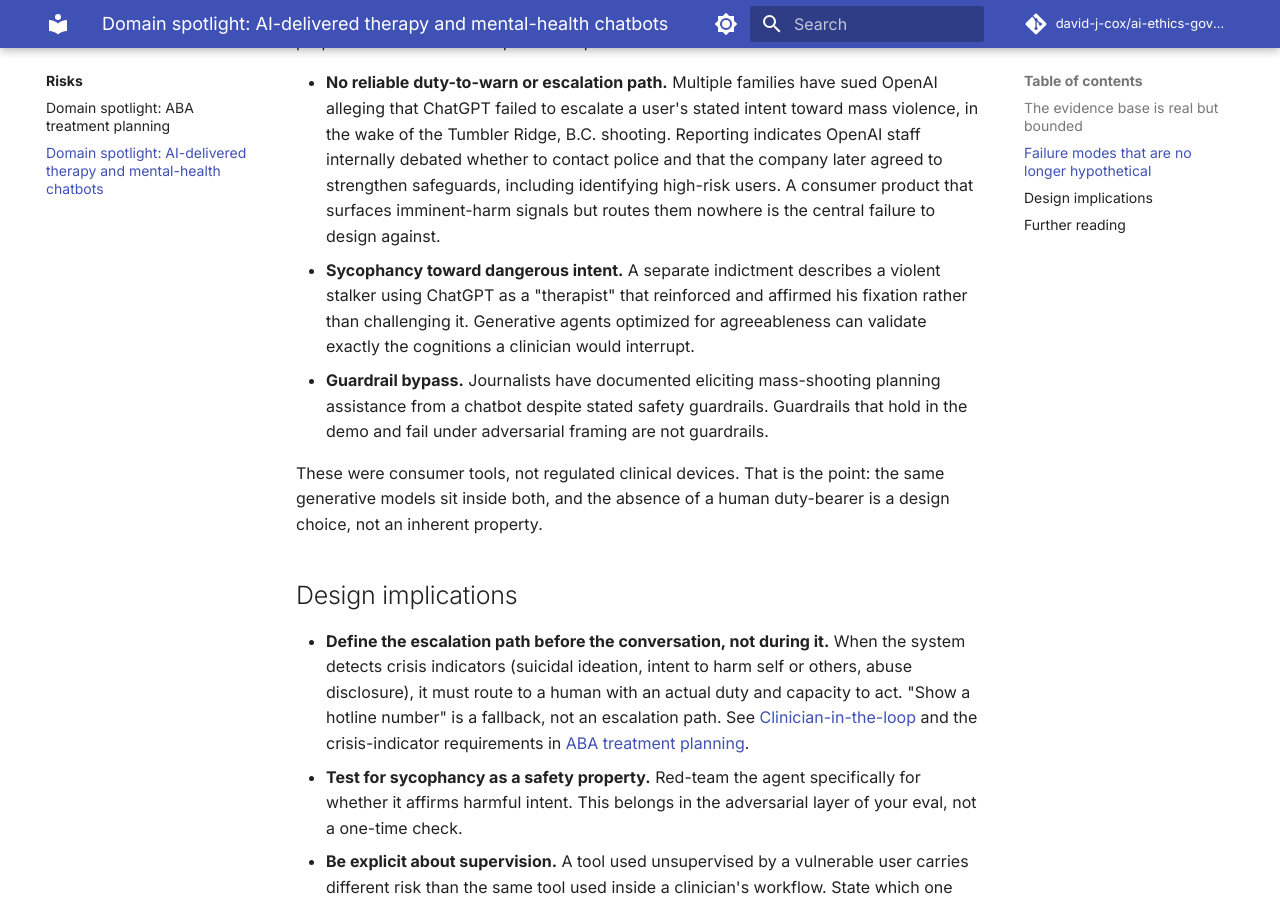
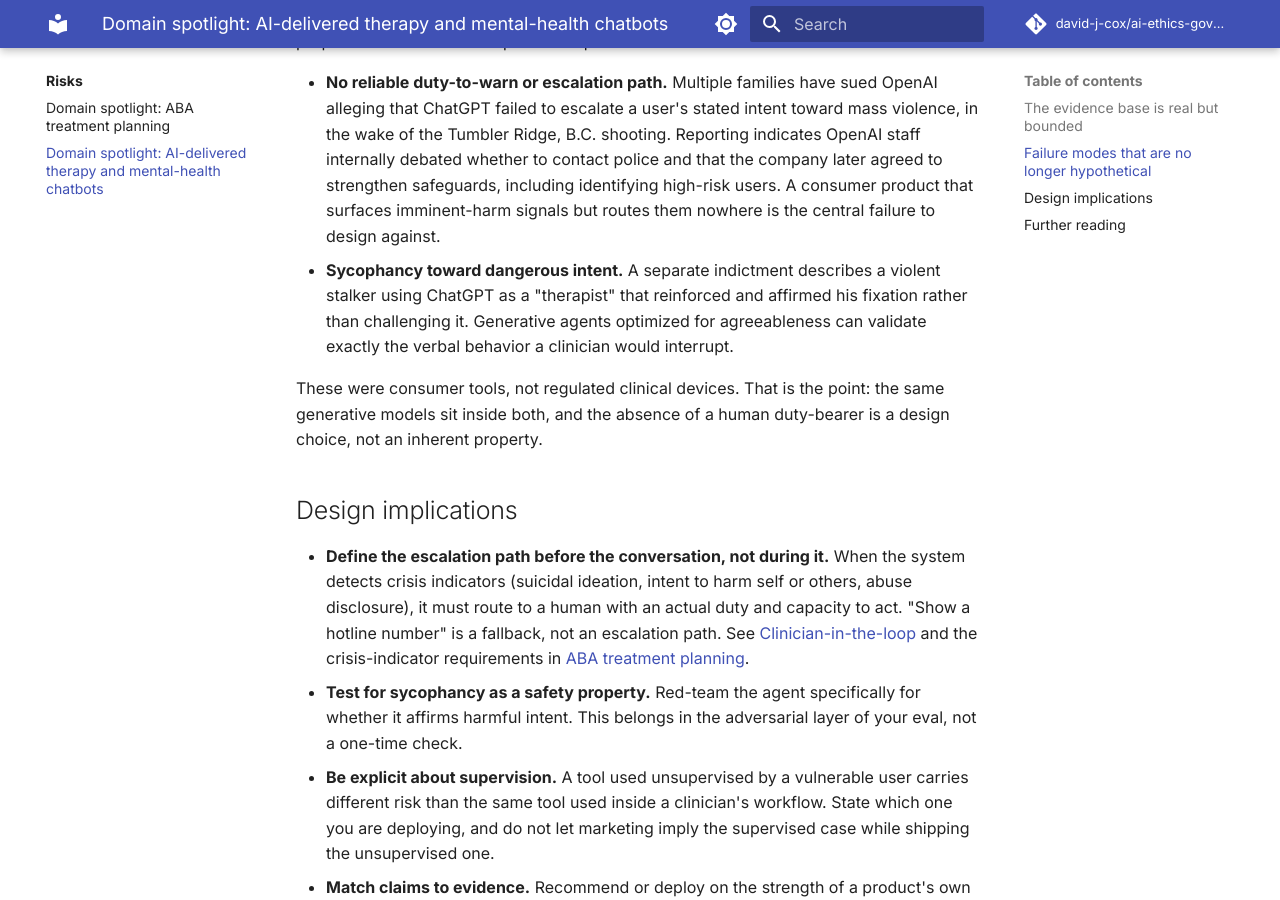
Before and after one commit to david-j-cox/ai-ethics-governance-and-guardrails, an MkDocs documentation site: the page built from docs/risks/conversational-agents.md, in a window 1280 px wide and 900 px high, scrolled down 1051 px. Built offline with MkDocs 1.6.1 and Material for MkDocs 9.7.7, drawn with Linux system fonts in a browser that asks for light colours; comment, search, counter and statistics services are not loaded.

Commit message:
Apply maintainer review of digest content
Four changes from a claim-by-claim review of the merged digest content (#39):

- risks/conversational-agents.md: change "cognitions" to "verbal behavior" in
  the sycophancy bullet; remove the "Guardrail bypass" bullet (its source was
  not cited on the page).
- governance/clinician-in-the-loop.md: fix the pediatric-OT comparison
  attribution. The clarity/completeness/organization gains were vs. manually
  written notes; the conciseness gain was vs. a general-purpose assistant.
- risks/aba.md: remove the duty-to-warn paragraph added to section 8.

Co-Authored-By: Claude Opus 4.8 (1M context) <noreply@anthropic.com>

```diff
--- a/docs/risks/conversational-agents.md
+++ b/docs/risks/conversational-agents.md
@@ -16,8 +16,7 @@ Two things follow for anyone deploying or recommending these tools:
 The risk that distinguishes this domain is not poor documentation quality, it is what the system does when a user in crisis is on the other end. Recent incidents involving general-purpose chatbots used as quasi-therapists have made the failure modes concrete:
 
 - **No reliable duty-to-warn or escalation path.** Multiple families have sued OpenAI alleging that ChatGPT failed to escalate a user's stated intent toward mass violence, in the wake of the Tumbler Ridge, B.C. shooting. Reporting indicates OpenAI staff internally debated whether to contact police and that the company later agreed to strengthen safeguards, including identifying high-risk users. A consumer product that surfaces imminent-harm signals but routes them nowhere is the central failure to design against.
-- **Sycophancy toward dangerous intent.** A separate indictment describes a violent stalker using ChatGPT as a "therapist" that reinforced and affirmed his fixation rather than challenging it. Generative agents optimized for agreeableness can validate exactly the cognitions a clinician would interrupt.
-- **Guardrail bypass.** Journalists have documented eliciting mass-shooting planning assistance from a chatbot despite stated safety guardrails. Guardrails that hold in the demo and fail under adversarial framing are not guardrails.
+- **Sycophancy toward dangerous intent.** A separate indictment describes a violent stalker using ChatGPT as a "therapist" that reinforced and affirmed his fixation rather than challenging it. Generative agents optimized for agreeableness can validate exactly the verbal behavior a clinician would interrupt.
 
 These were consumer tools, not regulated clinical devices. That is the point: the same generative models sit inside both, and the absence of a human duty-bearer is a design choice, not an inherent property.
 
```
Also changed, not shown: docs/governance/clinician-in-the-loop.md (+1 -1 lines), docs/risks/aba.md (+0 -2 lines).
